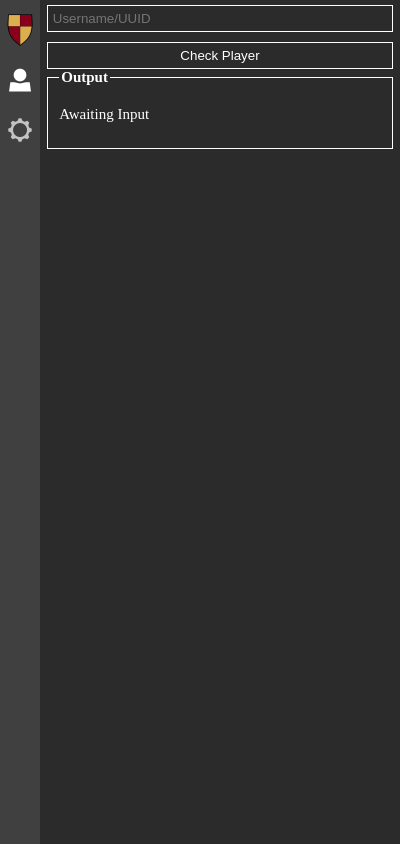
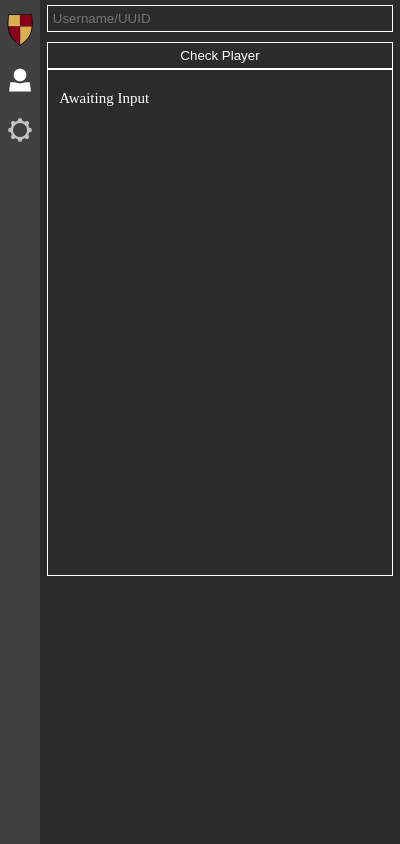
Before and after one commit to evenevan/iris, a browser extension: page popup.html in a window 400 px wide. Drawn offline with Linux system fonts and the light colour scheme.

Commit message:
idk anymore

```diff
--- a/popup.css
+++ b/popup.css
@@ -31,6 +31,11 @@
     width: 99%;
     background-color: #2b2b2b;
     color: #ffffff;
+}
+
+.output {
+    overflow: auto;
+    height: 490px;
 }
 
 /* NameMC Shortcut Hyperlink */
--- a/popup.html
+++ b/popup.html
@@ -5,14 +5,15 @@
 	<link href="sharedCSS.css" rel="stylesheet">
 </head>
 <body>
-	<div class="content">
+	<div class="input">
 		<form id="submitPlayer">
 			<input id="player" type="text" placeholder="Username/UUID" autocomplete="off" spellcheck="false" pattern="(^( ?)[a-zA-Z0-9_]{1,16}( ?)$)|(^[0-9a-fA-F]{8}(-?)[0-9a-fA-F]{4}(-?)[1-5][0-9a-fA-F]{3}(-?)[89ABab][0-9a-fA-F]{3}(-?)[0-9a-fA-F]{12}$)" required="" size="36" maxlength="36">
 			<input class="actionButton" type="submit" value="Check Player">
 		</form>
-		<fieldset>
-			<legend><b>Output</b></legend>
-			<p id="outputElement">Awaiting Input</p>
+		<fieldset class="outputFieldset">
+			<div class="output">
+				<p id="outputElement">Awaiting Input</p>
+			</div>
 		</fieldset>
 	</div>
 	<div class="navigation">
--- a/sharedCSS.css
+++ b/sharedCSS.css
@@ -23,7 +23,6 @@
     height: 40px;
     display: block;
     border: none;
-
     margin: 10px auto;
     background-color: #404040;
     color: #ffffff;
@@ -42,7 +41,7 @@
 }
 
 /* Add a top margin to avoid content overlay */
-.content {
+.input {
     margin-left: 40px;
     padding: 5px;
 }
```
Also changed, not shown: options.html (+1 -1 lines).
